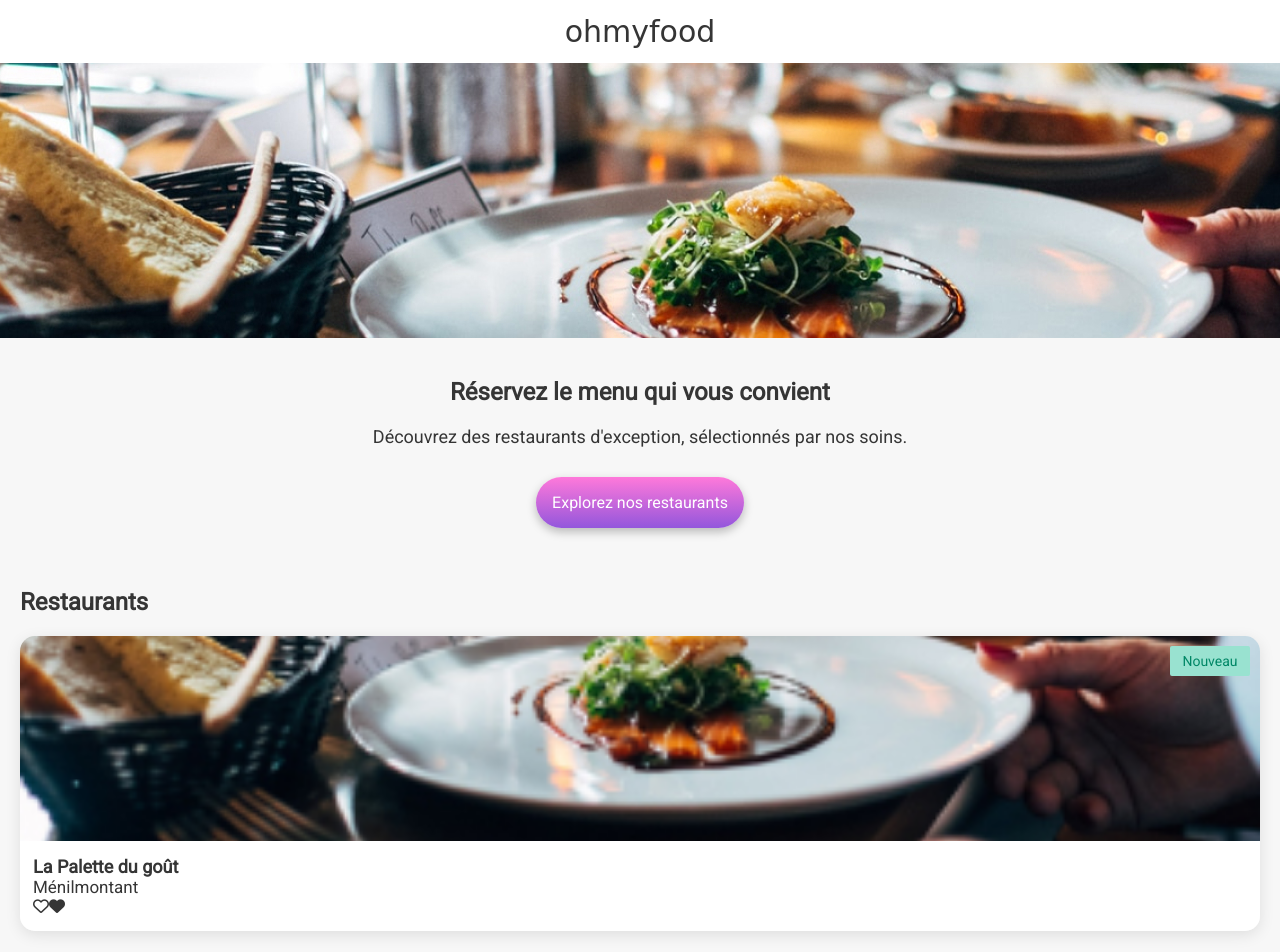
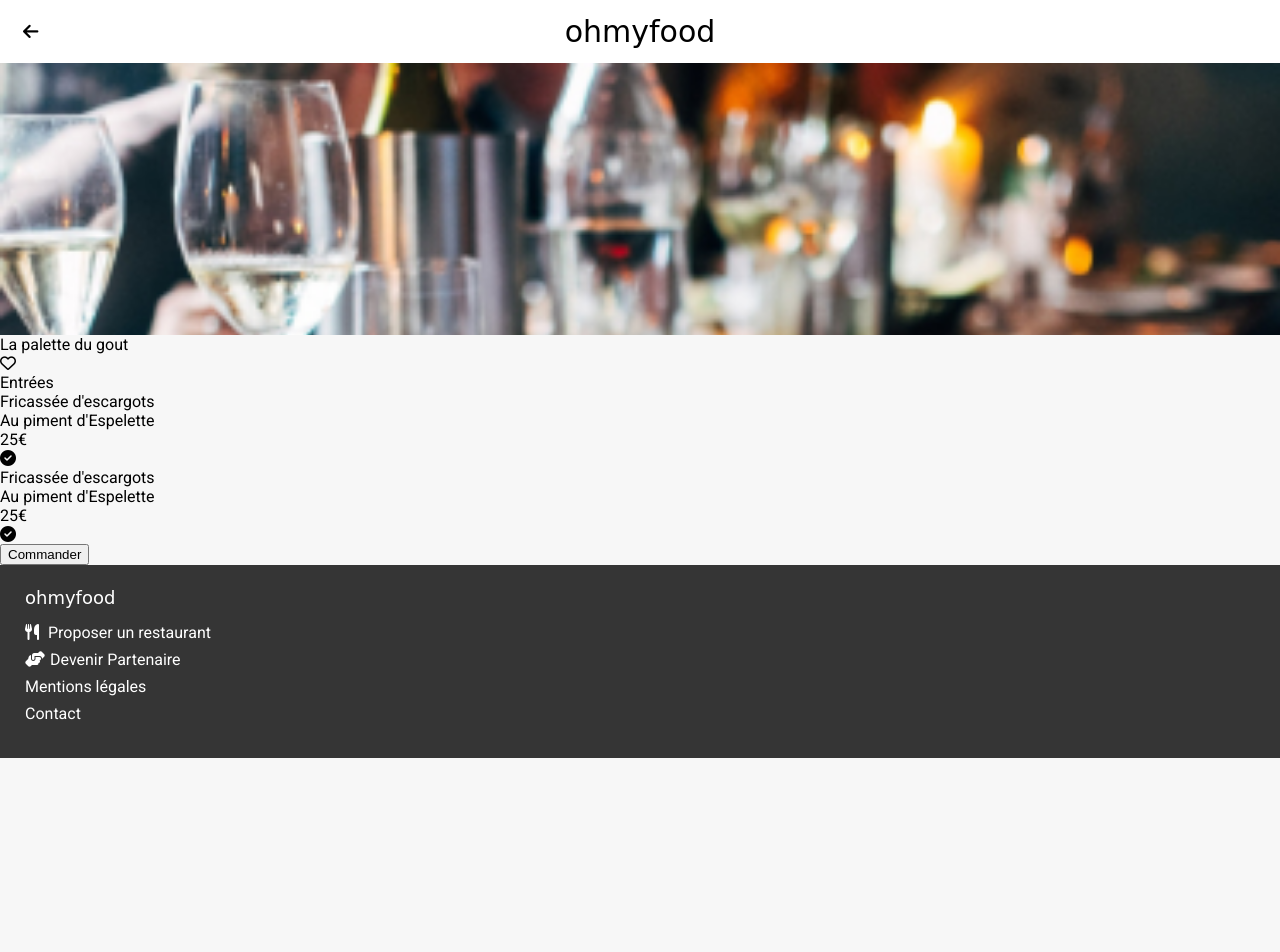
Before and after one commit to Dam-C/OC_Projet_04, a plain HTML site: page restaurants/restaurant_la-palette.html in a window 1280 px wide. Shown: the top 952 px of the page. After the commit the page ends 800 px from the top, so only its background shows below. Drawn offline with Linux system fonts and the light colour scheme; a web font is replaced by a local one.

Commit message:
index fini, page restau encours de CSS

```diff
--- a/restaurants/restaurant_la-palette.html
+++ b/restaurants/restaurant_la-palette.html
@@ -1,15 +1,15 @@
 <!DOCTYPE html>
 <html lang="fr">
   <head>
-    <meta charset="utf-8">
-    <meta name="viewport" content="width=device-width,initial-scale=1.0">
-    <link rel="stylesheet" href="../assets/css/style.css">
-    <link rel="preconnect" href="https://fonts.googleapis.com">
-    <link rel="preconnect" href="https://fonts.gstatic.com" crossorigin>
+    <meta charset="utf-8" />
+    <meta name="viewport" content="width=device-width,initial-scale=1.0" />
+    <link rel="stylesheet" href="../assets/css/style.css" />
+    <link rel="preconnect" href="https://fonts.googleapis.com" />
+    <link rel="preconnect" href="https://fonts.gstatic.com" crossorigin />
     <link
       href="https://fonts.googleapis.com/css2?family=Roboto&family=Shrikhand&display=swap"
       rel="stylesheet"
-    >
+    />
     <title>OhMyFood</title>
     <script
       src="https://kit.fontawesome.com/30699aa1e7.js"
@@ -20,58 +20,61 @@
   <body>
     <header class="head">
       <h1 class="head__title"><a href="../index.html">ohmyfood</a></h1>
+      <i class="head__title--arrow fa-solid fa-arrow-left"></i>
     </header>
 
     <main>
-<div class="rest-top-img">
+      <div class="head__rest-img head__rest-img--pal"></div>
 
-</div>
+      <div class="menu-head">
+        <h2 class="menu-head__rest-name">La palette du gout</h2>
+        <i class="menu-head__coeur fa-regular fa-heart"></i>
+      </div>
 
-<section class="intro">
-        <article class="intro__container">
-          <h2 class="intro__title">Réservez le menu qui vous convient</h2>
-          <p class="intro__subtext">
-            Découvrez des restaurants d'exception, sélectionnés par nos soins.
-          </p>
-          <button class="intro__button">Explorez nos restaurants</button>
-        </article>
+      <section class="menu">
+        <section class="menu-part">
+          <h3 class="menu-part__title">Entrées</h3>
+
+          <div class="menu-part__tiles">
+            <article class="menu-tile">
+              <div class="menu-tile__text">
+                <h4 class="menu-tile__text--maintext">Fricassée d'escargots</h4>
+                <p class="menu-tile__text--subtext">Au piment d'Espelette</p>
+              </div>
+              <p class="menu-tile__text--price">25€</p>
+              <div class="menu-tile__text--ok">
+                <i class="fa-solid fa-circle-check"></i>
+              </div>
+            </article>
+            <article class="menu-tile">
+              <div class="menu-tile__text">
+                <h4 class="menu-tile__text--maintext">Fricassée d'escargots</h4>
+                <p class="menu-tile__text--subtext">Au piment d'Espelette</p>
+              </div>
+              <p class="menu-tile__text--price">25€</p>
+              <div class="menu-tile__text--ok">
+                <i class="fa-solid fa-circle-check"></i>
+              </div>
+            </article>
+
+          </div>
+        </section>
       </section>
 
-      <section class="rest">
-        <h2 class="rest__title">Restaurants</h2>
-
-        <div class="rest__tiles">
-
-          <article class="rest-tile">
-            <a
-              href="restaurants/restaurant_la-palette.html"
-              class="rest-tile__container"
-            >
-              <div class="rest-tile__img rest-tile__img--img1"></div>
-              <p class="rest-tile__new">Nouveau</p>
-              <div class="rest-tile__enc">
-                <h3 class="rest-tile__enc--title">La Palette du goût</h3>
-                <p class="rest-tile__enc--subtext">Ménilmontant</p>
-                <i class="fa-regular fa-heart"></i
-                ><i class="fa-solid fa-heart"></i></div
-            ></a>
-          </article>
-
-        </div>
-      </section>
+      <button class="menu__button">Commander</button>
     </main>
 
     <footer class="footer">
       <h4 class="footer__title">ohmyfood</h4>
       <nav class="footer__nav">
-        <a href="#"
+        <a href="#" class="footer__nav--maintext"
           ><i class="fa-solid fa-utensils"></i> Proposer un restaurant</a
         >
-        <a href="#"
+        <a href="#" class="footer__nav--maintext"
           ><i class="fa-solid fa-handshake-angle"></i>Devenir Partenaire</a
         >
-        <a href="#">Mentions légales</a>
-        <a href="#">Contact</a>
+        <a href="#" class="footer__nav--litletext">Mentions légales</a>
+        <a href="#" class="footer__nav--litletext">Contact</a>
       </nav>
     </footer>
   </body>
--- a/sass/Base/_typo.scss
+++ b/sass/Base/_typo.scss
@@ -32,15 +32,18 @@
 
 @import "../utils/variables";
 
+* {
+    text-decoration: none;
+    color: #000000;
 
-* {
-    font-family: "Roboto", sans-serif;
-    text-decoration: none;
-    color: $black-font;
+}
+
+body, {
+    font-family: 'Roboto', sans-serif;
 }
 
 @mixin mob_font_headlogo {
-    font-family: "Shrikhand", cursive;
+    font-family: 'Shrikhand', cursive;
     font-size: 1.875rem;
     font-weight: 400;
 }
@@ -88,14 +91,14 @@
 }
 
 @mixin mob_font_footerlogo {
-    font-family: 'Shrikhand';
+    font-family: 'Shrikhand', cursive;
     font-size: 1.125rem;
     font-weight: 400;
     color: #ffffff;
 }
 
 @mixin mob_font_titlerestname {
-    font-family: 'Shrikhand';
+    font-family: 'Shrikhand', cursive;
     font-size: 1.75rem;
     font-weight: 500;
 }
--- a/sass/Utils/_mixins.scss
+++ b/sass/Utils/_mixins.scss
@@ -9,3 +9,8 @@
     margin-left: 20px;
     margin-right: 20px;
 }
+
+@mixin margin-sides-menu {
+    margin-left: 13px;
+    margin-right: 13px;
+}
--- a/sass/main.scss
+++ b/sass/main.scss
@@ -27,6 +27,11 @@ body {
     @include flex-centering-in-bloc;
     &__title {
         @include mob_font_headlogo;
+        &--arrow {
+            position: absolute;
+            left: 23px;
+            font-size: 1.1rem;
+        }
     }
     &__loc {
         height: 50px;
@@ -34,7 +39,14 @@ body {
         background-color: $loc-grey;
         box-shadow:  0px 5px 5px rgba(0, 0, 0, 0.15) inset;
         @include mob_font_loc-btns;
-        background-image: url(../assets/images/Card/N_Y88TWmGwA.jpg);
+    }
+    &__rest-img {
+        height: 17rem;
+        width: 100%;
+        background-size: cover;
+        &--pal {
+            background-image: url(../../assets/images/N_Y88TWmGwA-4.jpg);
+        }
     }
 }
 
@@ -116,6 +128,10 @@ body {
 
 }
 
+.menu-head {
+
+}
+
 .rest-tile {
     position: relative;
     border-radius: 15px;
@@ -192,14 +208,7 @@ body {
         }
         & .fa-solid {
             color: #ffffff;
+            margin-right: 5px;
         }
     }
 }
-
-.rest-top-img {
-    height: 275px;
-    background-image: url(../../assets/images/N_Y88TWmGwA.jpg);
-}
-.img1 {
-    background-image: url(../assets/images/Card/N_Y88TWmGwA.jpg);
-}
```
Also changed, not shown: index.html (+3 -3 lines), assets/css/style.css, 1 other file.
